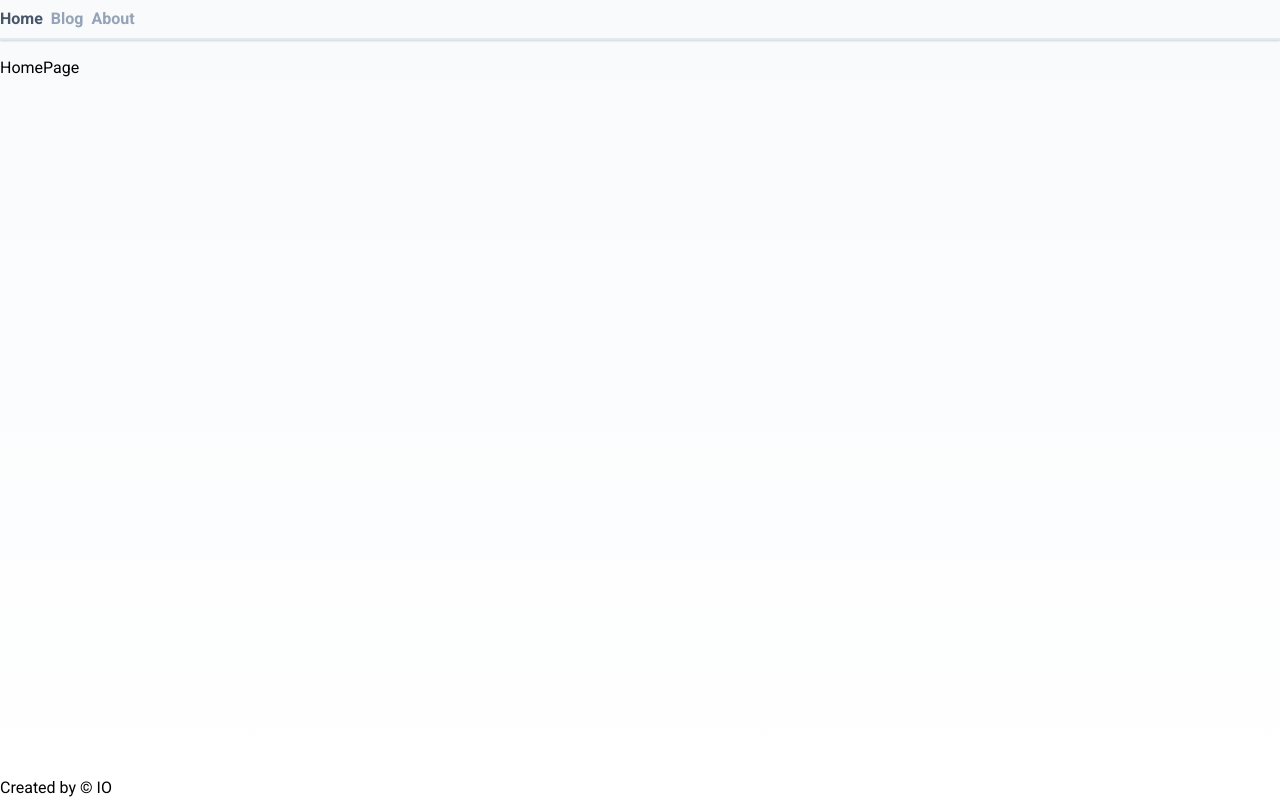
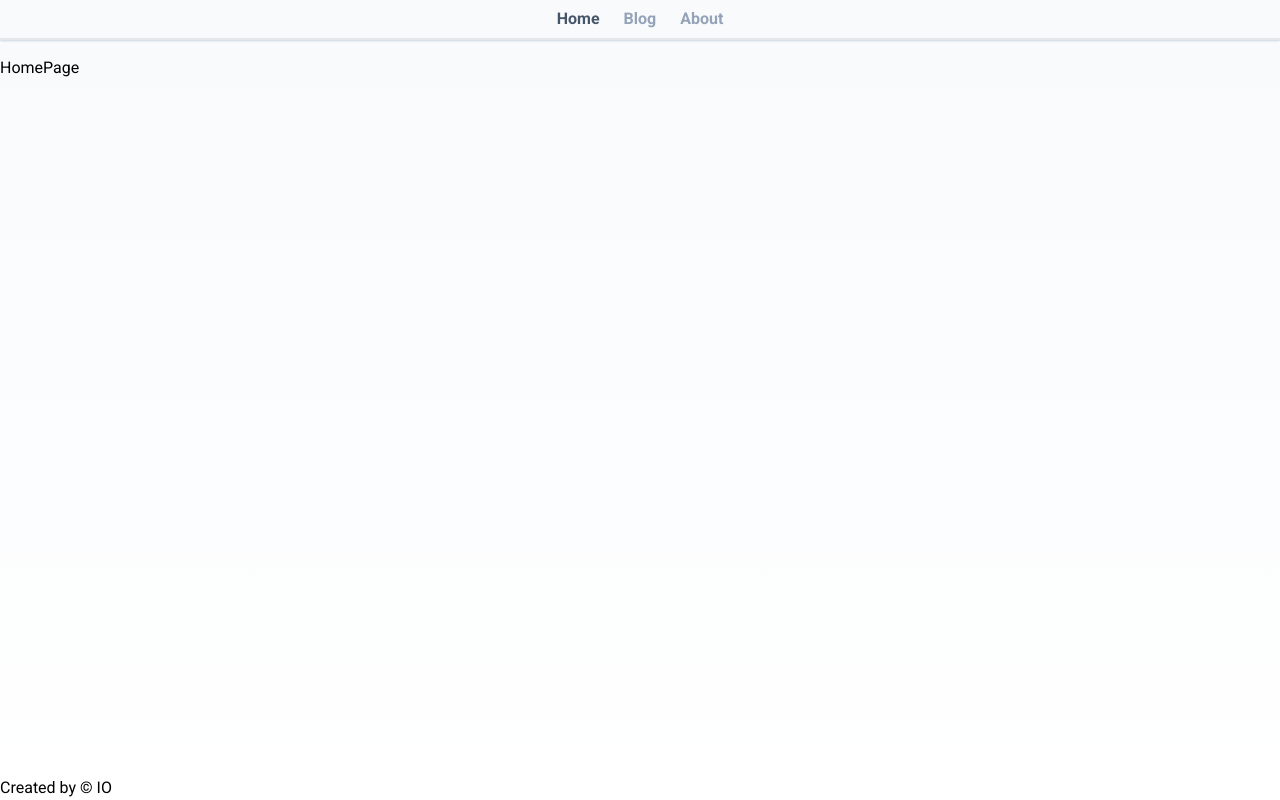
Before and after one commit to IgorOsipov/blog, a Next.js app: page / in a window 1280 px wide. Built offline with nearby package versions, Linux system fonts and the light colour scheme.

Commit message:
changed nav style, fixed styling of search btn

```diff
--- a/components/Header.tsx
+++ b/components/Header.tsx
@@ -1,4 +1,3 @@
-import Link from "next/link";
 import { Navigation } from "./Navigation";
 
 const navItems = [
--- a/components/Navigation.tsx
+++ b/components/Navigation.tsx
@@ -15,7 +15,7 @@ const Navigation = ({ navLinks }: Props) => {
   const pathname = usePathname();
   return (
     <nav className="border-b-2 bg-slate-50 h-10 shadow-sm shadow-slate-300">
-      <div className="container mx-auto flex items-center h-full">
+      <div className="container mx-auto flex justify-center items-center h-full">
         {navLinks.map((link, index) => {
           const isActive = pathname === link.href;
           return (
@@ -23,8 +23,8 @@ const Navigation = ({ navLinks }: Props) => {
               key={index}
               className={
                 isActive
-                  ? "active mr-2 font-bold text-slate-600"
-                  : "mr-2 font-bold text-slate-400 hover:text-slate-600 hover:underline"
+                  ? "pr-3 pl-3 font-bold text-slate-600"
+                  : "pr-3 pl-3 font-bold text-slate-400 hover:text-slate-600 hover:underline"
               }
               href={link.href}
             >
--- a/components/PostSearch.tsx
+++ b/components/PostSearch.tsx
@@ -11,14 +11,20 @@ const PostSearch = () => {
     await getPostsBySearch(search);
   };
   return (
-    <form onSubmit={handleSubmit}>
+    <form onSubmit={handleSubmit} className="flex mt-3">
       <input
+        className="w-2/6 placeholder:italic placeholder:text-slate-400 block bg-white border border-slate-400 rounded-l py-2 px-4 shadow-sm focus:outline-none focus:border-sky-500 focus:ring-sky-500 focus:ring-1 sm:text-sm"
         type="search"
-        placeholder="Search..."
+        placeholder="Search By Post Title"
         value={search}
         onChange={(event) => setSearch(event.target.value)}
       />
-      <button type="submit">Search</button>
+      <button
+        className="rounded-r bg-blue-500 text-white py-1 px-3"
+        type="submit"
+      >
+        Search
+      </button>
     </form>
   );
 };
```
